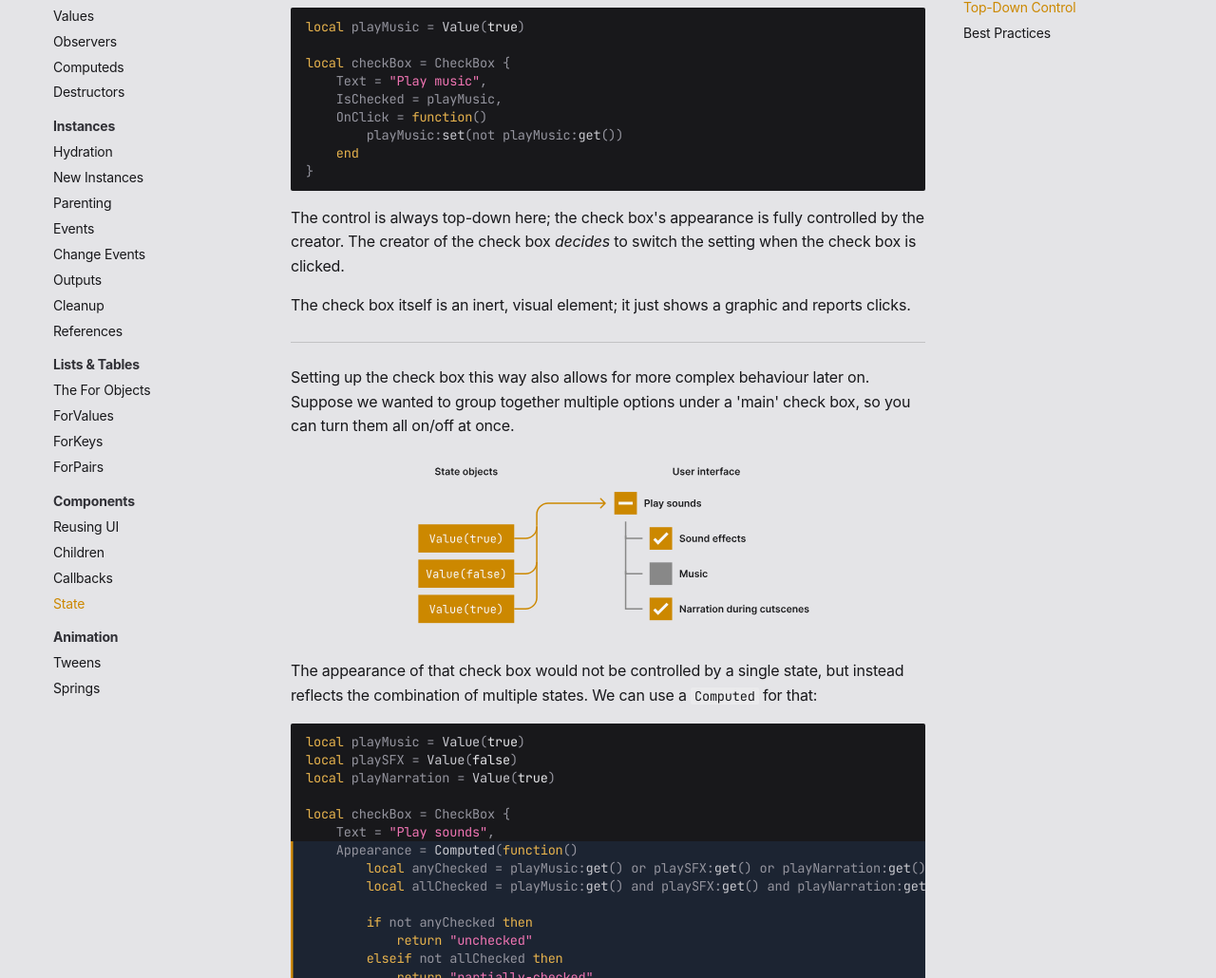
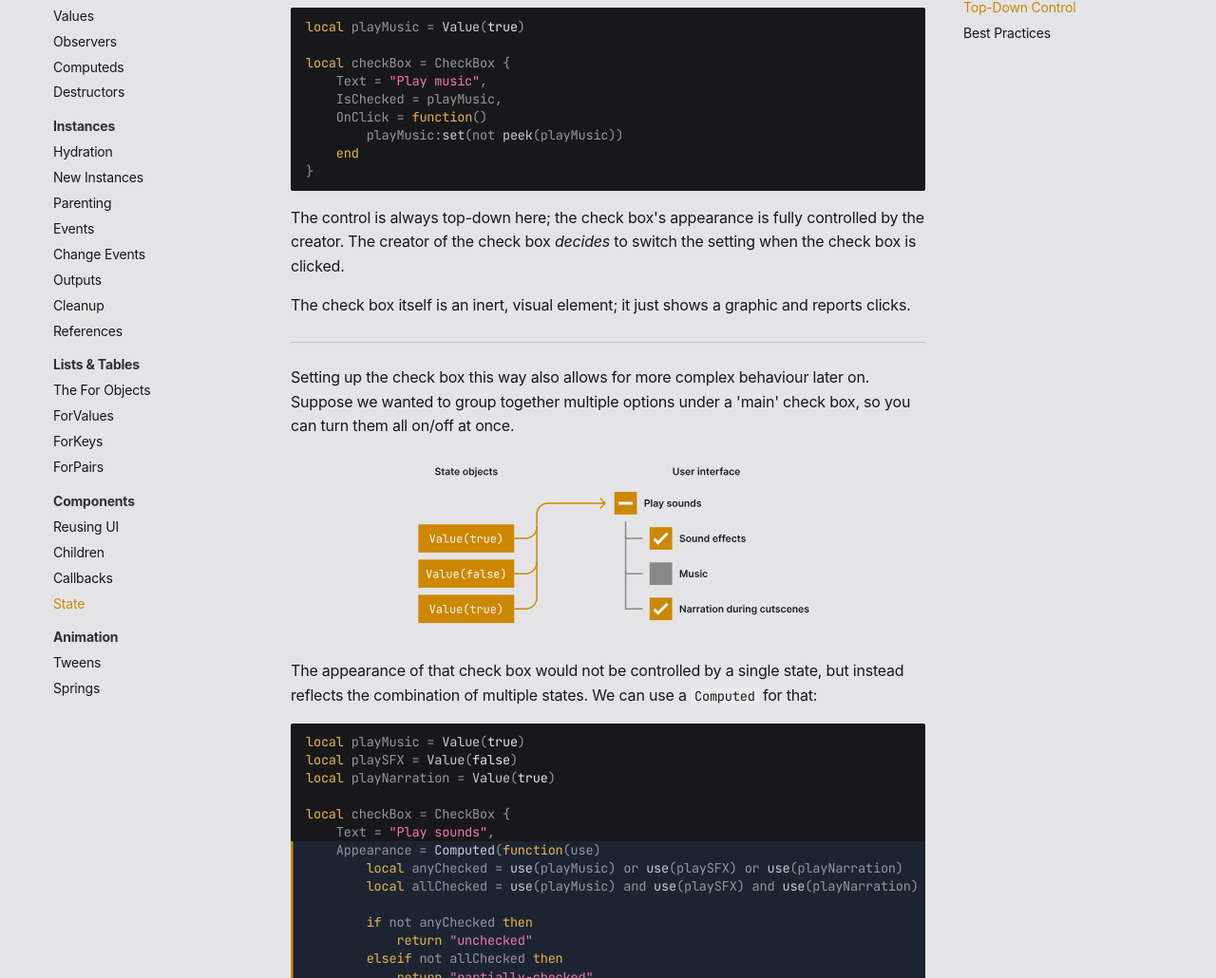
Before and after one commit to dphfox/Fusion, an MkDocs documentation site: the page built from docs/tutorials/components/state.md, in a window 1280 px wide and 1400 px high, scrolled down 1813 px. Shown: the part 127-1157 px from the top of the window at 95% size. Built offline with MkDocs 1.6.1 and Material for MkDocs 9.7.7, drawn with Linux system fonts in a browser that asks for light colours; some web fonts are replaced; comment, search, counter and statistics services are not loaded; the version menu is left out; some of the changed text lies outside the part shown.

Commit message:
Update State tutorial to use peek and use

````diff
--- a/docs/tutorials/components/state.md
+++ b/docs/tutorials/components/state.md
@@ -15,8 +15,8 @@ local function Button(props)
     local isHovering = Value(false)
 
     return New "TextButton" {
-        BackgroundColor3 = Computed(function()
-            return if isHovering:get() then HOVER_COLOUR else REST_COLOUR
+        BackgroundColor3 = Computed(function(use)
+            return if use(isHovering) then HOVER_COLOUR else REST_COLOUR
         end),
 
         [OnEvent "MouseEnter"] = function()
@@ -84,7 +84,7 @@ local checkBox = CheckBox {
     Text = "Play music",
     IsChecked = playMusic,
     OnClick = function()
-        playMusic:set(not playMusic:get())
+        playMusic:set(not peek(playMusic))
     end
 }
 ```
@@ -116,9 +116,9 @@ local playNarration = Value(true)
 
 local checkBox = CheckBox {
     Text = "Play sounds",
-    Appearance = Computed(function()
-        local anyChecked = playMusic:get() or playSFX:get() or playNarration:get()
-        local allChecked = playMusic:get() and playSFX:get() and playNarration:get()
+    Appearance = Computed(function(use)
+        local anyChecked = use(playMusic) or use(playSFX) or use(playNarration)
+        local allChecked = use(playMusic) and use(playSFX) and use(playNarration)
 
         if not anyChecked then
             return "unchecked"
@@ -141,7 +141,7 @@ local playNarration = Value(true)
 local checkBox = CheckBox {
     -- ... same properties as before ...
     OnClick = function()
-        local allChecked = playMusic:get() and playSFX:get() and playNarration:get()
+        local allChecked = peek(playMusic) and peek(playSFX) and peek(playNarration)
 
         playMusic:set(not allChecked)
         playSFX:set(not allChecked)
````
